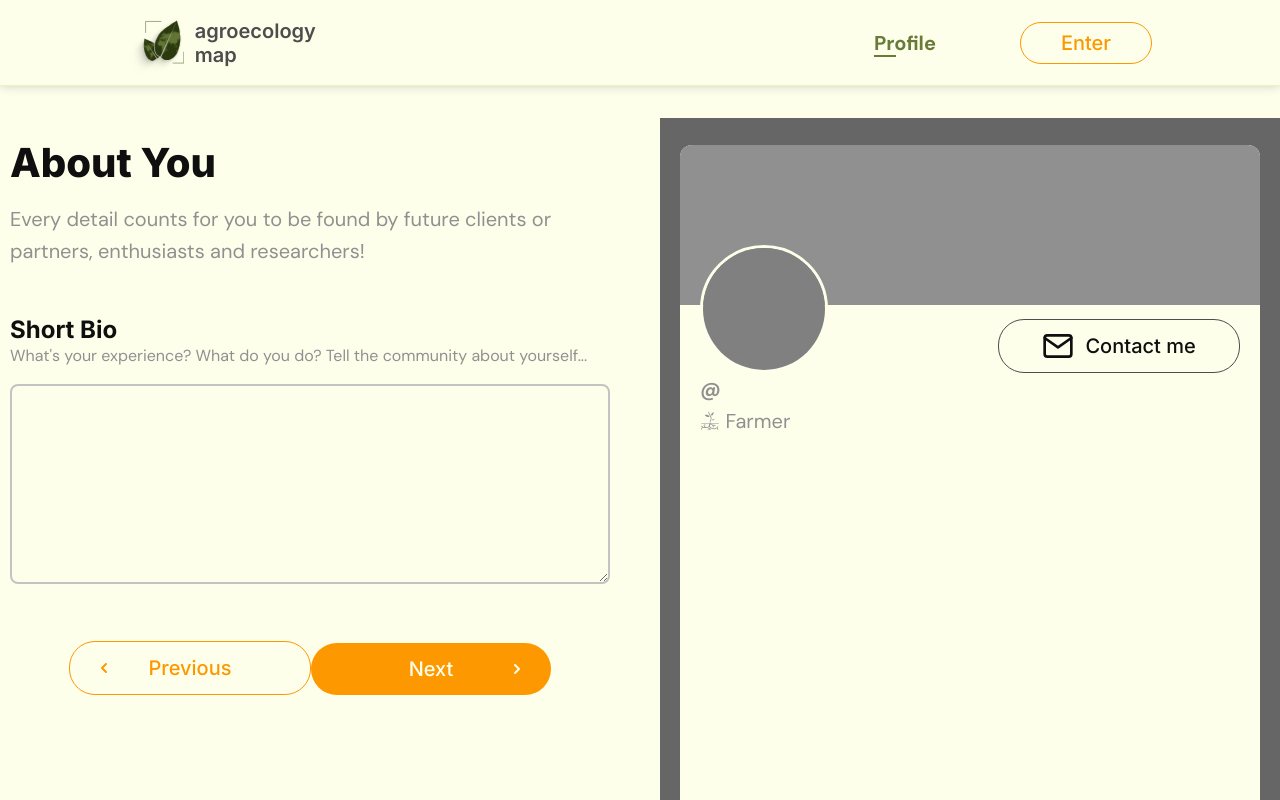
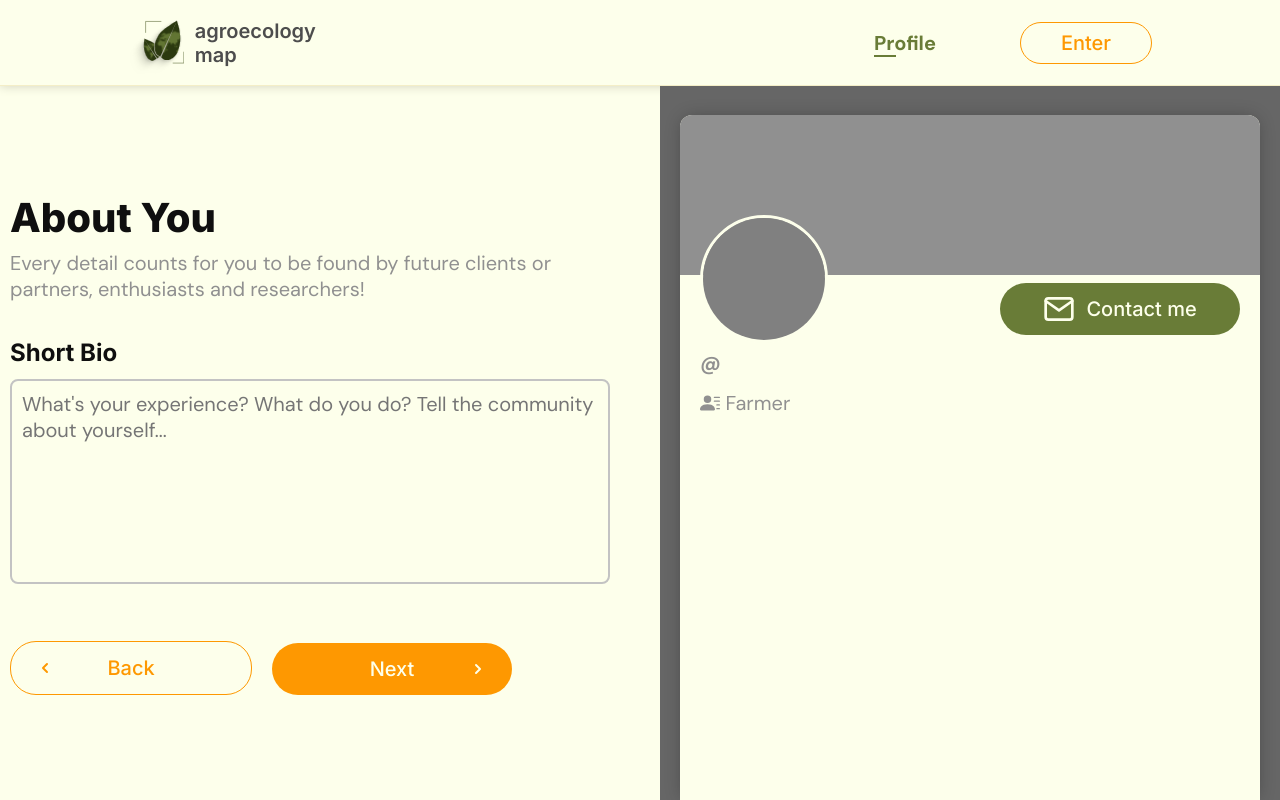
Before and after one commit to marcelo-soares-souza/Agroecology-Map-Frontend, a React (Vite) app: page /profile in a window 1280 px wide. Both pictures are taken after a click on the button "Next". Built offline with nearby package versions, Linux system fonts and the light colour scheme.

Commit message:
styles: buttons, inputs, margins updated

```diff
--- a/src/components/MainHeader.module.css
+++ b/src/components/MainHeader.module.css
@@ -6,7 +6,7 @@
   justify-content: stretch;
   align-items: center;
   border-bottom: 1px solid var(--background-highlight);
-  margin-bottom: var(--space-4);
+  /* margin-bottom: var(--space-4); */
   box-shadow: 0 0 10px rgb(210, 210, 188);
 }
 
--- a/src/components/Profile/AboutYou.tsx
+++ b/src/components/Profile/AboutYou.tsx
@@ -35,7 +35,7 @@ const AboutYou = (props: IAboutYou) => {
   return (
     <>
       <div className={classes.firstColumn}>
-        <div>
+        <div className="h-group">
           <h1 className={classes.title}>About You</h1>
           <p className="light-text">
             Every detail counts for you to be found by future clients or
@@ -43,28 +43,35 @@ const AboutYou = (props: IAboutYou) => {
           </p>
         </div>
         <div>
-          <h3>Short Bio</h3>
-          <p className={"input-description light-text " + classes.mbSm}>
+          <h3 className="mb-1">Short Bio</h3>
+          {/* <p className={"input-description light-text " + classes.mbSm}>
             {
               "What's your experience? What do you do? Tell the community about yourself..."
             }
-          </p>
+          </p> */}
           <textarea
             className={classes.textArea}
-            placeholder=""
+            placeholder="What's your experience? What do you do? Tell the community about yourself..."
             onChange={shortBioChangedHandler}
             value={shortBio}
           />
         </div>
 
-        <div className="contain-center" style={{ alignSelf: "stretch" }}>
+        <div
+          className="contain-center"
+          style={{
+            alignSelf: "stretch",
+            justifyContent: "flex-start",
+            gap: "1rem"
+          }}
+        >
           <Button
             icon="<"
             color="1"
             fill="outline"
             onClick={previousPageHandler}
           >
-            Previous
+            Back
           </Button>
 
           <Button icon={">"} color="1" fill="normal" onClick={nextPageHandler}>
--- a/src/components/Profile/ProfilePreview.module.css
+++ b/src/components/Profile/ProfilePreview.module.css
@@ -5,7 +5,7 @@
   align-items: center;
   justify-content: flex-end;
   background-color: #666;
-  max-height: min(780px, 100vh);
+  /* max-height: min(780px, 100vh); */
   min-height: min(100%, 720px);
   padding: 0 var(--space-0);
 }
--- a/src/components/Profile/ProfileView.module.css
+++ b/src/components/Profile/ProfileView.module.css
@@ -1,8 +1,9 @@
 .container {
   background-color: var(--background);
   overflow-y: auto;
-  height: min(96%, 720px);
+  height: 96%;
   /* margin-bottom: auto; */
+  box-shadow: 0 0px 18px -3px rgba(0,0,0,0.30);
 }
 
 .banner {
--- a/src/components/Profile/ProfileView.tsx
+++ b/src/components/Profile/ProfileView.tsx
@@ -4,14 +4,16 @@ import { useEffect, useState } from "react";
 import { IAccount } from "../../interfaces/IAccount";
 
 // icons
-import { GiPlantRoots, GiGreenhouse } from "react-icons/gi";
-import {FiMail} from "react-icons/fi";
+import { BsPersonLinesFill } from "react-icons/bs";
+import { HiOutlineMapPin } from "react-icons/hi2";
+import { FiMail } from "react-icons/fi";
 
 // components
 import { FormattedLocation } from "./FormattedLocation";
 
 // styles
 import classes from "./ProfileView.module.css";
+import { Button } from "../UI/Button";
 
 const ProfileView = (props: IAccount) => {
   const [hasPronouns, setHasPronouns] = useState(false);
@@ -41,12 +43,12 @@ const ProfileView = (props: IAccount) => {
           <div className={classes.avatarMock} />
           {/* <img src="#" alt="Profile Avatar" /> */}
         </div>
-        <div className={classes.ctaContainer}>
-          <button className="btn-highlight-2">
+        <div className={classes.ctaContainer + " mb-0"}>
+          <Button color="2" fill="normal">
             <FiMail size={32} />
             &nbsp;
             {"Contact me"}
-          </button>
+          </Button>
         </div>
       </div>
       <div className={classes.textContainer}>
@@ -59,7 +61,7 @@ const ProfileView = (props: IAccount) => {
           <ul className={classes.details}>
             {hasCountryVisible && props.location && (
               <li>
-                <GiGreenhouse />
+                <HiOutlineMapPin />
                 &nbsp;
                 <p>
                   <FormattedLocation location={props.location} />
@@ -67,7 +69,7 @@ const ProfileView = (props: IAccount) => {
               </li>
             )}
             <li>
-              <GiPlantRoots />
+              <BsPersonLinesFill />
               &nbsp;
               <p>Farmer</p>
             </li>
--- a/src/components/Profile/RequiredProfileInformation.tsx
+++ b/src/components/Profile/RequiredProfileInformation.tsx
@@ -69,7 +69,7 @@ const RequiredProfileInformation = (props: IRequiredProfileInformation) => {
   return (
     <>
       <div className={classes.firstColumn}>
-        <div>
+        <div className="h-group">
           <h1 className={classes.title}>Required Profile Information</h1>
           <p className="light-text">
             Your profile will only be public after you fill this basic details.
--- a/src/index.css
+++ b/src/index.css
@@ -6,3 +6,4 @@
 @import "./theme/inputs.module.css";
 @import "./theme/dev.module.css";
 @import "./theme/animations.module.css";
+@import "./theme/utils.module.css";
--- a/src/pages/Profile.module.css
+++ b/src/pages/Profile.module.css
@@ -20,51 +20,30 @@
   margin-bottom: 15%;
 }
 
-.firstColumn p {
+/* .firstColumn p {
   margin-bottom: var(--space-2);
-}
+} */
 
 .title {
-  margin: 0 0 var(--space-2) 0;
+  margin: 0 0 var(--space-0) 0;
 }
 
 .smallGap {
   gap: var(--space-3);
 }
 
-.btnNext {
-  position: relative;
-  width: 8rem;
-  margin-left: 4px;
-}
-
-.btnNext::after {
-  content: ">";
-  position: absolute;
-  right: 12%;
-}
-
-.btnPrevious {
-  position: relative;
-  width: 8rem;
-  margin-right: 4px;
-}
-
-.btnPrevious::before {
-  content: "<";
-  position: absolute;
-  left: 12%;
-}
-
 .textArea {
+  padding: 0.5rem;
+  font-family: inherit;
   width: 600px;
-  height: 200px;
+  height: 15ch;
   word-break: break-word;
   font-size: var(--text-base);
   color: var(--foreground);
   background-color: var(--background);
   border: 2px solid var(--neutral-lighter);
   border-radius: 8px;
+  resize: none;
 }
 
 .error {
--- a/src/theme/inputs.module.css
+++ b/src/theme/inputs.module.css
@@ -3,7 +3,7 @@ input {
   margin: 0;
   padding: var(--space-3) var(--space-2);
   height: var(--space-4);
-  font-size: var(--text-base);
+  font-size: var(--text-sm);
   color: var(--foreground);
   background-color: var(--background);
   border: 2px solid var(--neutral-lighter);
@@ -16,7 +16,7 @@ label {
 }
 
 .input-description {
-  margin: 0;
+  margin: 0.2rem 0 0.5rem 0;
   line-height: var(--text-lg);
   font-size: var(--text-sm);
 }
--- a/src/theme/texts.module.css
+++ b/src/theme/texts.module.css
@@ -36,7 +36,15 @@
 }
 
 p {
-  margin: 0;
+  margin: 0.2rem 0;
+}
+
+.h-group {
+  line-height: normal;
+}
+
+strong {
+  font-weight: 600;
 }
 
 h1,
--- /dev/null
+++ b/src/theme/utils.module.css
@@ -0,0 +1,24 @@
+.mb-0 {
+    margin-bottom: var(--space-0);
+}
+.mb-1 {
+    margin-bottom: var(--space-1);
+}
+.mb-2 {
+    margin-bottom: var(--space-2);
+}
+.mb-3 {
+    margin-bottom: var(--space-3);
+}
+.mt-0 {
+    margin-top: var(--space-0);
+}
+.mt-1 {
+    margin-top: var(--space-1);
+}
+.mt-2 {
+    margin-top: var(--space-2);
+}
+.mt-3 {
+    margin-top: var(--space-3);
+}
```
